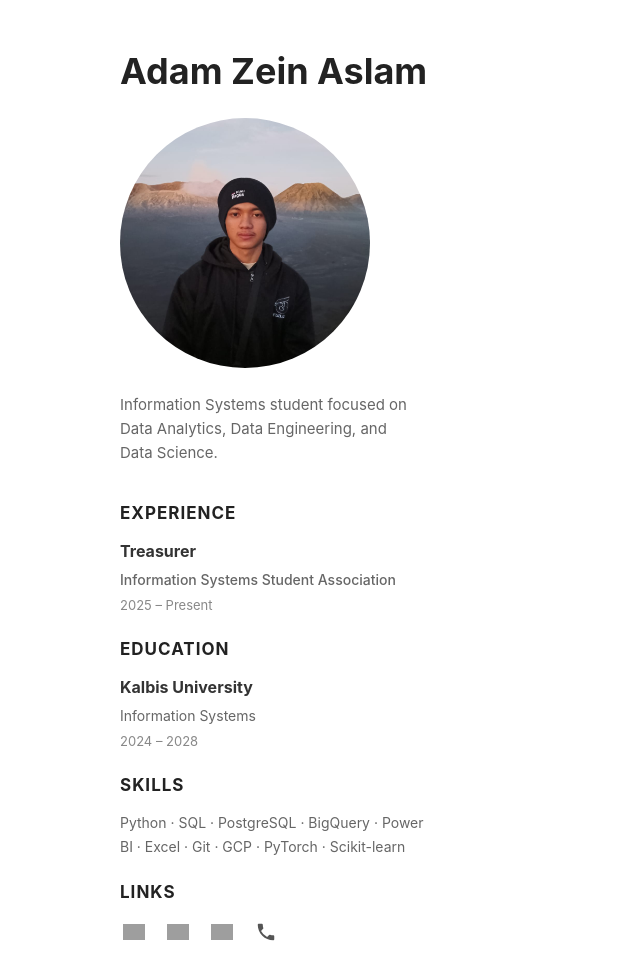
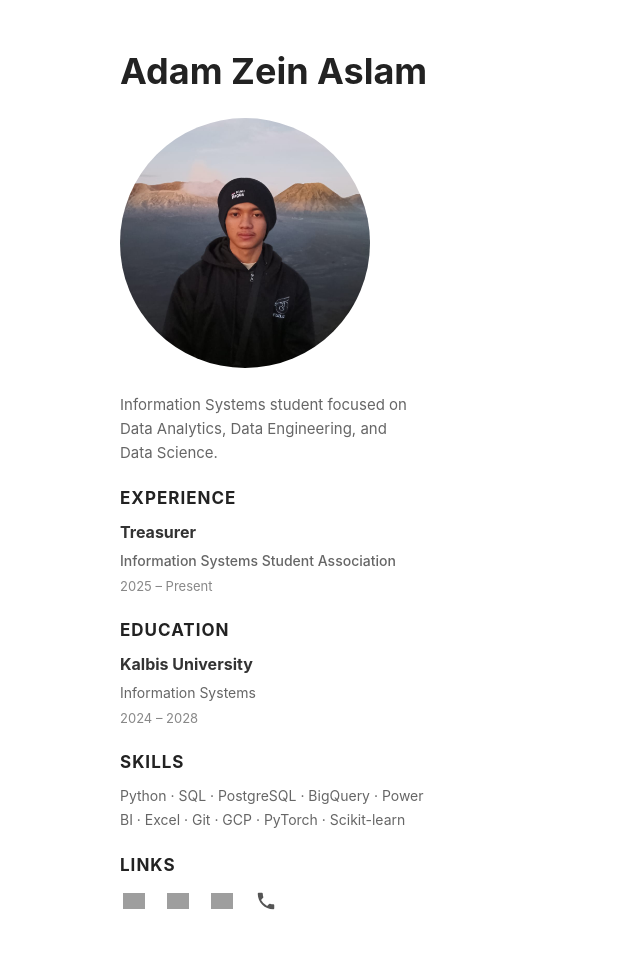
Before and after one commit to AdamZeinAslam/AdamZeinAslam.github.io, a Jekyll site: the page built from index.md, in a window 1280 px wide and 996 px high. Shown: the top 980 px of the window, without its empty margins (0-640 px from the left). Built offline with Jekyll 4.4.1, drawn with Linux system fonts in a browser that asks for light colours; grey boxes are pictures that could not be loaded.

Commit message:
Update style.css

```diff
--- a/assets/css/style.css
+++ b/assets/css/style.css
@@ -85,7 +85,7 @@ body {
 .profile-description {
   max-width: 290px;
 
-  margin-bottom: 35px;
+  margin-bottom: 20px;
 }
 
 .profile-description p {
@@ -107,7 +107,7 @@ body {
 }
 
 .sidebar-section h2 {
-  margin: 0 0 12px 0;
+  margin: 0 0 8px 0;
 
   font-size: 17px;
 
```
